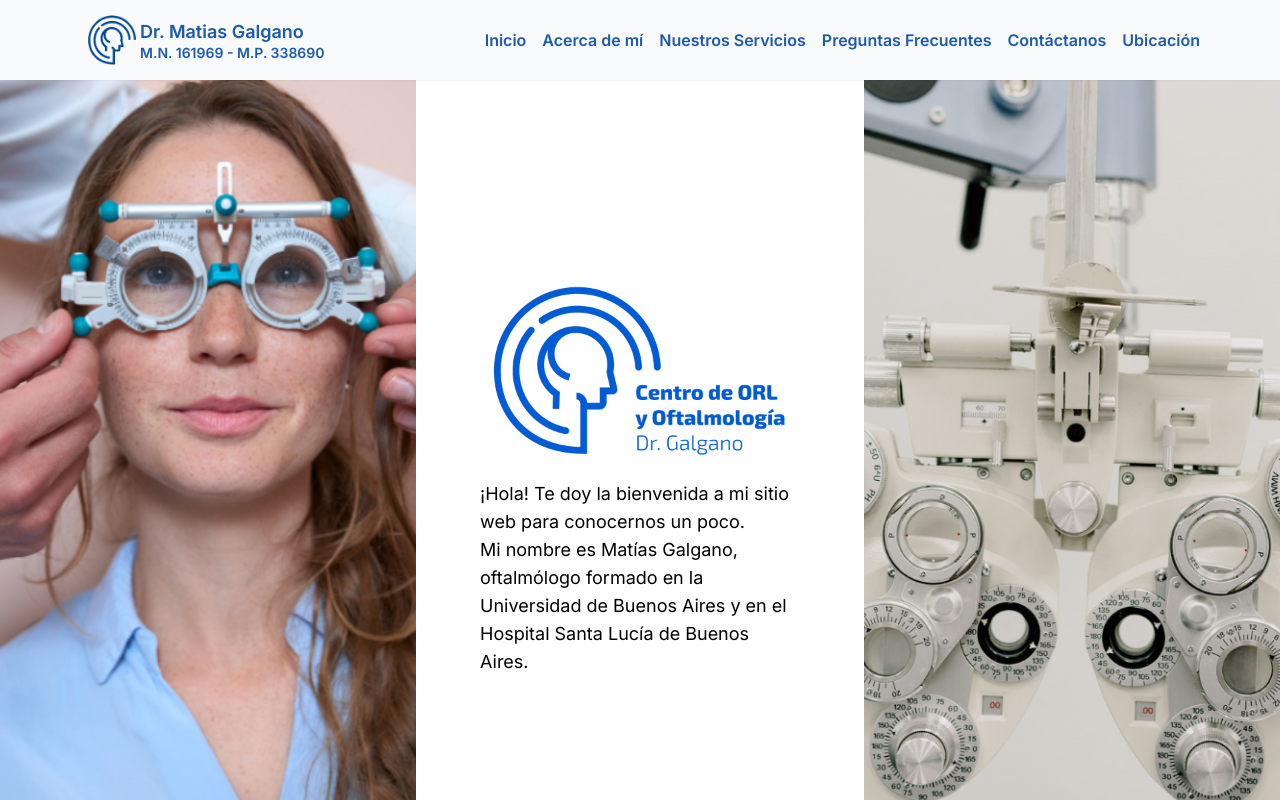
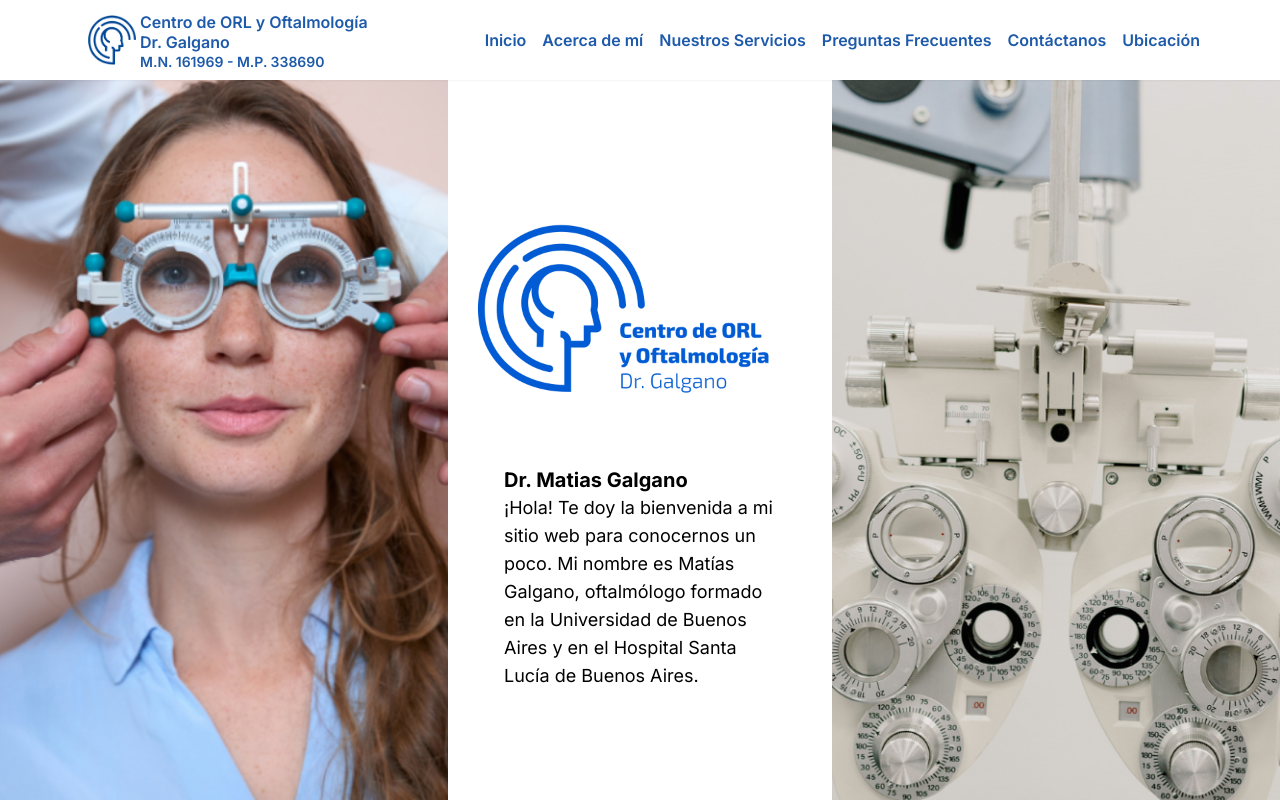
Before and after one commit to vm1990-Git/matias-galgano, a Next.js app: page / in a window 1280 px wide. Shown: the top 800 px of the page. Built offline with nearby package versions, Linux system fonts and the light colour scheme; what tailwindcss-animated would draw is missing.

Commit message:
header update 2

```diff
--- a/app/components/Header.tsx
+++ b/app/components/Header.tsx
@@ -30,37 +30,33 @@
 import React from "react";
 
 interface HeaderProps {
+  title: string;
   description: string;
 }
 
-const Header: React.FC<HeaderProps> = ({ description }) => {
-  const descriptionLines = description.split("\n");
-
+const Header: React.FC<HeaderProps> = ({ title, description }) => {
   return (
-    <div className="flex items-center justify-center h-screen mt-20 gap-8">
+    <div className="flex items-center justify-center h-screen sm:mt-20">
       <div
-        className="hidden md:flex flex-1 flex-col justify-center items-center bg-cover bg-center h-full"
+        className="hidden sm:flex flex-1 bg-cover bg-center h-full flex-col justify-center items-center"
         id="header-section"
         style={{ backgroundImage: "url('./assets/headerImg9.png')" }}
       ></div>
-      <div className="flex flex-col justify-center items-center h-full w-96 gap-4">
+      <div className="flex flex-col justify-center items-center h-full w-96 gap-4 px-2">
         <Image
-          className="w-80 mx-6"
+          className="w-80 -translate-x-4"
           src="/assets/logo2.png"
           alt="Picture of brain"
           width={500}
           height={500}
         />
-        <div className="flex flex-col w-96 sm:max-w-sm text-lg px-8">
-          {descriptionLines.map((line, index) => (
-            <p key={index} className="">
-              {line}
-            </p>
-          ))}
+        <div className="flex flex-col md:max-w-sm p-4 sm:p-12 ">
+          <span className="font-bold text-xl">{title}</span>
+          <span className="font-semi text-lg semi">{description}</span>
         </div>
       </div>
       <div
-        className="hidden md:flex flex-1 flex-col justify-center items-center bg-cover bg-center h-full"
+        className="hidden sm:flex flex-1 bg-cover bg-center h-full flex-col justify-center items-center"
         id="header-section"
         style={{ backgroundImage: "url('./assets/headerImg10.png')" }}
       ></div>
@@ -108,3 +104,39 @@
 // };
 
 // export default Header;
+
+// import Image from "next/image";
+// import React from "react";
+
+// interface HeaderProps {
+//   title: string;
+//   description: string;
+// }
+
+// const Header: React.FC<HeaderProps> = ({ title, description }) => {
+//   return (
+//     <div
+//       className="w-full h-screen flex flex-col md:flex-row justify-center items-center bg-white"
+//       id="header-section"
+//     >
+//       <div className="flex flex-col md:flex-row justify-center items-center md:bg-slate-200 rounded-3xl md:mt-20">
+//         <div className="">
+//           <Image
+//             className="w-64 sm:w-72 md:w-96 sm:max-w-sm p-4 sm:p-12 pt-20"
+//             src="/assets/logo2.png"
+//             alt="Picture of brain"
+//             width={500}
+//             height={500}
+//           />
+//         </div>
+
+//         <div className="flex flex-col md:max-w-sm p-4 sm:p-12 ">
+//           <span className="font-bold text-xl">{title}</span>
+//           <span className="font-semi">{description}</span>
+//         </div>
+//       </div>
+//     </div>
+//   );
+// };
+
+// export default Header;
--- a/app/components/navbar/Logo.tsx
+++ b/app/components/navbar/Logo.tsx
@@ -14,8 +14,10 @@
         width={500}
         height={500}
       />
-      <div className="flex flex-col w-60 text-lg translate-y-0.5">
-        <span className="font-semibold leading-tight">Dr. Matias Galgano </span>
+      <div className="flex flex-col w-60 text-base translate-y-0.5">
+        <span className="font-semibold leading-tight">
+          Centro de ORL y Oftalmología Dr. Galgano{" "}
+        </span>
         <div className="flex flex-col sm:flex-row">
           <span className="text-sm font-semibold">
             M.N. 161969 - M.P. 338690
--- a/app/components/navbar/Navbar.tsx
+++ b/app/components/navbar/Navbar.tsx
@@ -17,7 +17,7 @@
   }, []);
 
   return (
-    <div className="fixed w-full bg-slate-50 shadow-sm z-50 text-primary xl:px-20 top-0">
+    <div className="fixed w-full bg-white shadow-sm z-50 text-primary xl:px-20 top-0">
       <div className="flex justify-between items-center">
         <Logo />
         <div>
--- a/app/page.tsx
+++ b/app/page.tsx
@@ -29,6 +29,7 @@
     <div className="flex flex-col justify-center">
       <Navbar />
       <Header
+        title="Dr. Matias Galgano"
         description="¡Hola! Te doy la bienvenida a mi sitio web para conocernos un poco.
           Mi nombre es Matías Galgano, oftalmólogo formado en la Universidad de Buenos Aires y en el Hospital Santa Lucía de Buenos Aires.
           "
```
Also changed, not shown: public/assets/logo3.png (deleted), public/assets/logo4.png (added).
